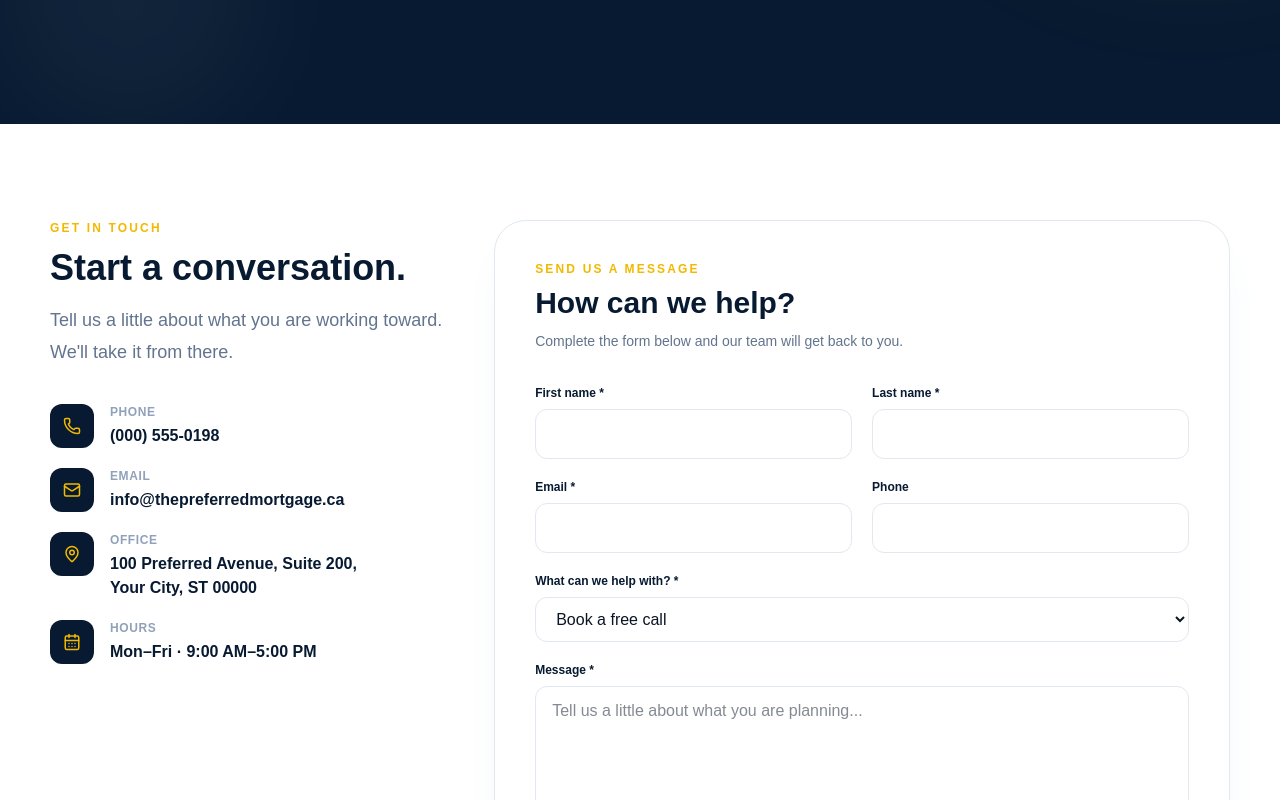
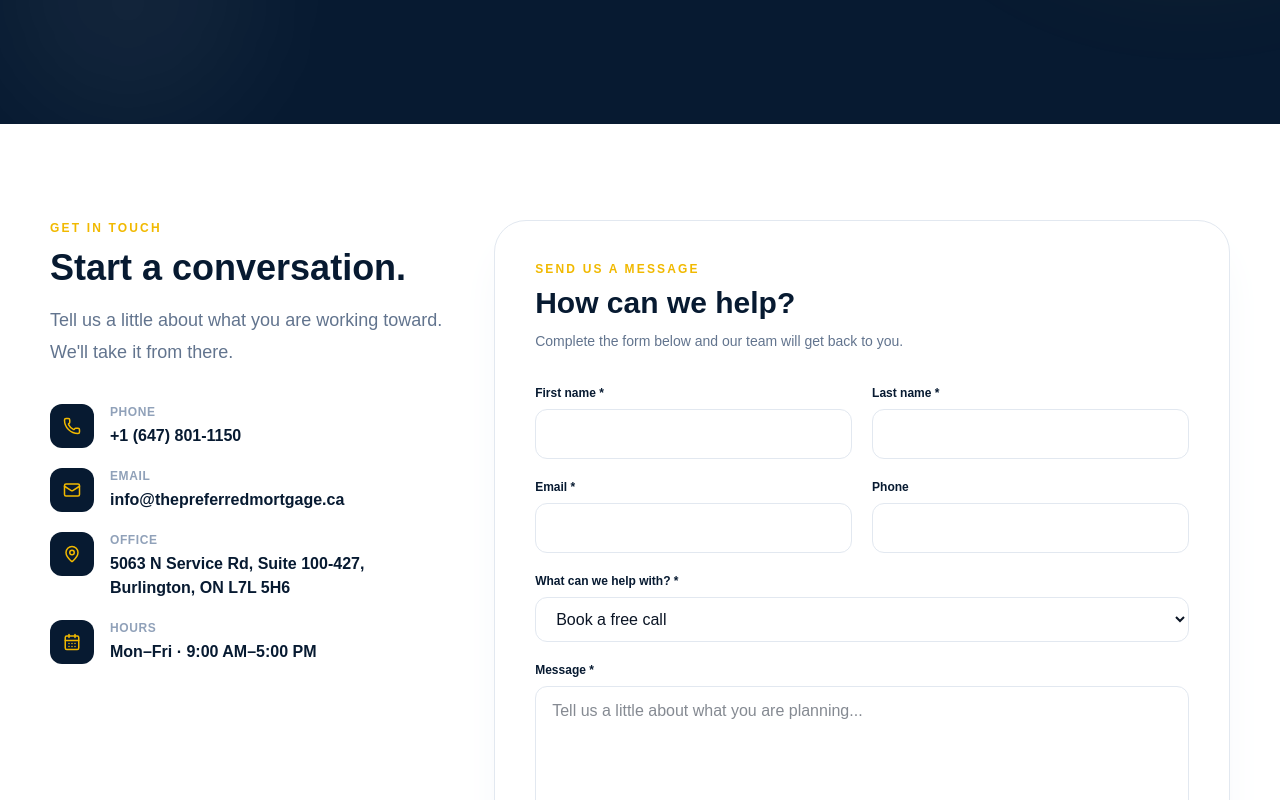
Before and after one commit to drevanet/mortgage, a Next.js app: page /contact in a window 1280 px wide. Shown: the part 473-1273 px from the top of the page. Built offline with nearby package versions, Linux system fonts and the light colour scheme.

Commit message:
Your descriptive commit message

```diff
--- a/app/about/page.tsx
+++ b/app/about/page.tsx
@@ -200,7 +200,7 @@ export default function About() {
                   {[
                     "Mortgage Agent Level 2",
                     "License #M21004689",
-                    "Mortgage Outlet Inc. #12628",
+                    "Mortgage Outlet Inc. #13691",
                     "10+ years of mortgage experience",
                   ].map((item) => (
                     <div
--- a/app/contact/page.tsx
+++ b/app/contact/page.tsx
@@ -152,7 +152,7 @@ export default function Contact() {
                   </p>
 
                   <p className="mt-1 font-bold text-[#071a31]">
-                    (000) 555-0198
+                    +1 (647) 801-1150
                   </p>
                 </div>
               </div>
@@ -184,9 +184,9 @@ export default function Contact() {
                   </p>
 
                   <p className="mt-1 font-bold text-[#071a31]">
-                    100 Preferred Avenue, Suite 200,
+                    5063 N Service Rd, Suite 100-427,
                     <br />
-                    Your City, ST 00000
+                    Burlington, ON L7L 5H6
                   </p>
                 </div>
               </div>
```
